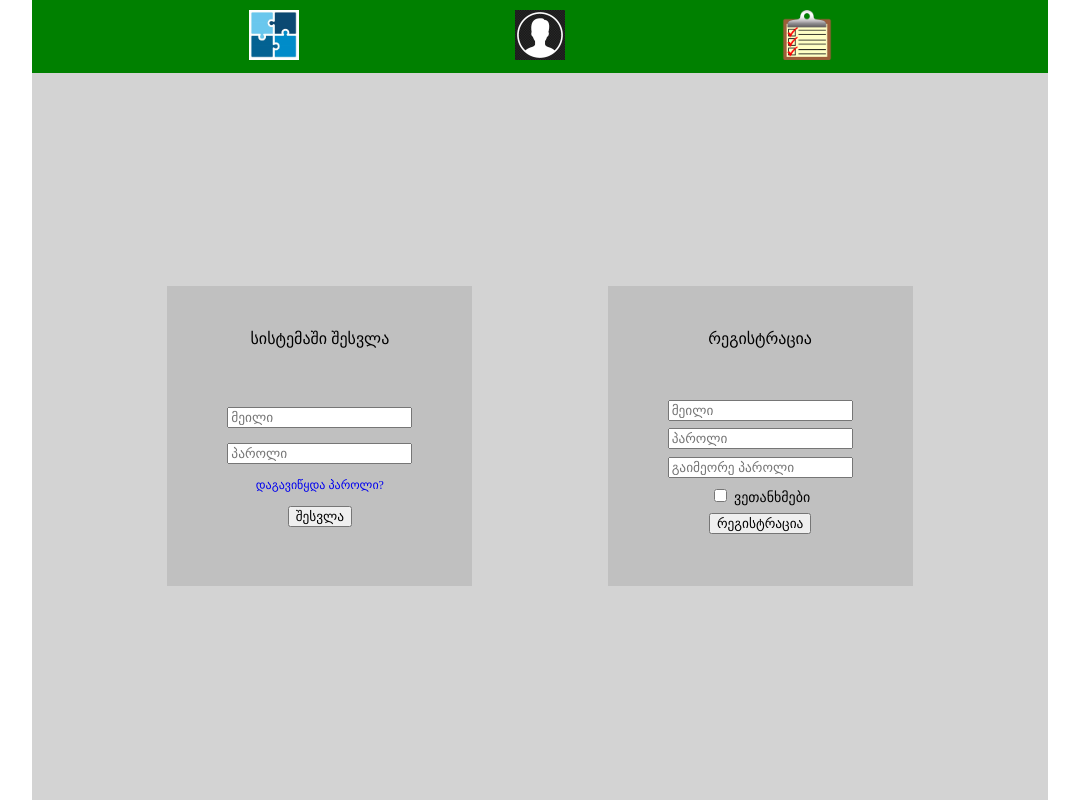
After one commit to Purcela/Questionnaire, a PHP site: page /register.html in a window 1280 px wide. The commit adds this page. Shown: the whole page, without its empty margins (100-1179 px from the left). Run offline with PHP 8.4, Linux system fonts and the light colour scheme; some libraries are stand-ins or nearby versions.

Commit message:
add
register.html/scss
complated.html/scss

```diff
--- a/css/styles.css
+++ b/css/styles.css
@@ -230,3 +230,65 @@ body main .admin-function {
   justify-content: space-evenly;
   background-color: grey;
 }
+
+.user-main {
+  width: 80%;
+  height: 100vh;
+  display: flex;
+  flex-direction: row;
+  align-items: center;
+  justify-content: space-evenly;
+}
+.user-main .form-box {
+  width: 30%;
+  height: 300px;
+  display: flex;
+  flex-direction: column;
+  justify-content: space-evenly;
+  align-items: center;
+  background-color: silver;
+}
+.user-main .form-box .form-content {
+  width: 60%;
+  height: 150px;
+  display: flex;
+  flex-direction: column;
+  justify-content: space-evenly;
+  align-items: center;
+}
+.user-main .form-box .form-content .forgot-pass-link {
+  font-size: 12px;
+}
+.user-main .form-box .form-content .policy-text .agree {
+  font-size: 14px;
+}
+
+.file-box {
+  width: 100%;
+  height: 50px;
+  display: flex;
+  justify-content: center;
+  align-items: center;
+  margin: 30px 0;
+}
+.file-box .files {
+  width: 40%;
+  height: 100%;
+  padding: 0 20px;
+  display: flex;
+  justify-content: space-between;
+  align-items: center;
+  border: 1px solid gray;
+}
+.file-box .files1 {
+  width: 5%;
+  height: 50px;
+  display: flex;
+  align-items: center;
+  justify-content: center;
+  border: 1px solid gray;
+}
+
+.file-saved {
+  margin: 1px 0;
+}
--- /dev/null
+++ b/register.html
@@ -0,0 +1,58 @@
+<!DOCTYPE html>
+<html lang="en">
+<head>
+    <meta charset="UTF-8">
+    <meta http-equiv="X-UA-Compatible" content="IE=edge">
+    <meta name="viewport" content="width=device-width, initial-scale=1.0">
+    <!-- seo -->
+    <meta name="description" content="Free Web tutorials">
+    <meta name="keywords" content="HTML, CSS">
+    <meta name="author" content="G">
+    <meta name="google" content="notranslate" />
+    <script src="https://kit.fontawesome.com/160820775c.js" crossorigin="anonymous"></script>
+
+    <link rel="stylesheet" type="text/css" href="css/styles.css">
+    <title> SPS კითხვარი </title>
+</head>
+<body>
+    <header class="admin-header">
+        <a href="index.html">
+            <img src="images/create.jpg" alt="index">
+        </a>
+        <a href="register.html">
+            <img src="images/user.png" alt="index">
+        </a>
+        <a href="completed.html">
+            <img src="images/lists.png" alt="lists">
+        </a>
+    </header>
+    <main class="user-main">
+        <div class="form-box login">
+            <h2> სისტემაში შესვლა </h2>
+                <form class="form-content" action="#">
+                        <input type="text" placeholder="მეილი" required>
+                        <input type="password" placeholder="პაროლი" required>
+                    <a href="#" class="forgot-pass-link"> დაგავიწყდა პაროლი? </a>
+                    <button type="submit"> შესვლა </button>
+                </form>
+        </div>
+        <div class="form-box signup">
+            <h2> რეგისტრაცია </h2>
+                <form class="form-content" action="#">
+                        <input type="text" placeholder="მეილი" required>
+                        <input type="password" placeholder="პაროლი"required>
+                        <input type="password" placeholder="გაიმეორე პაროლი"required>
+                    <div class="policy-text">
+                        <input type="checkbox" id="policy">
+                        <label class="agree" for="policy">
+                            ვეთანხმები
+                        </label>
+                    </div>
+                    <button type="submit"> რეგისტრაცია </button>
+                </form>
+        </div>
+    </main>
+
+    <script src="js/script.js"></script>
+</body>
+</html>
--- /dev/null
+++ b/scss/main/registration.scss
@@ -0,0 +1,33 @@
+.user-main {
+    width: 80%;
+    height: 100vh;
+    display: flex;
+    flex-direction: row;
+    align-items: center;
+    justify-content: space-evenly;
+    .form-box {
+        width: 30%;
+        height: 300px;
+        display: flex;
+        flex-direction: column;
+        justify-content: space-evenly;
+        align-items: center;
+        background-color: silver;
+        .form-content {
+            width: 60%;
+            height: 150px;
+            display: flex;
+            flex-direction: column;
+            justify-content: space-evenly;
+            align-items: center;
+            .forgot-pass-link {
+                font-size: 12px;
+            }
+            .policy-text {
+                .agree {
+                    font-size: 14px;
+                }
+            }
+        }
+    }
+}
--- a/scss/styles.scss
+++ b/scss/styles.scss
@@ -2,3 +2,5 @@
 @use 'base/reset.scss';
 @use 'base/fonts.scss';
 @use 'main/index-styles.scss';
+@use 'main/registration.scss';
+@use 'main/complated.scss';
```
Also changed, not shown: completed.html (+56 -2 lines), index.html (+6 -5 lines), scss/main/complated.scss (added, +28 -0 lines).
